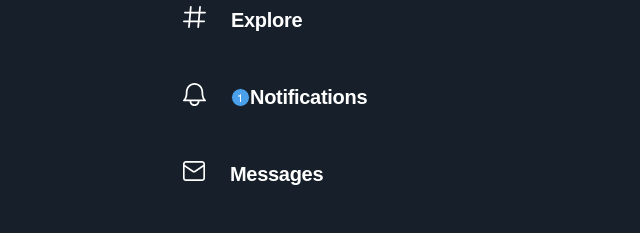
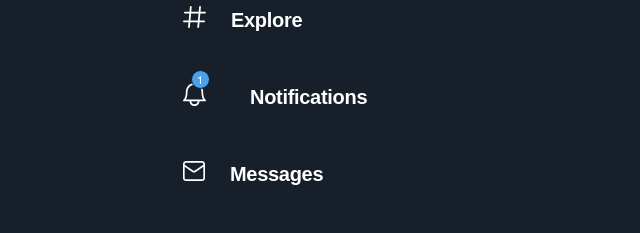
Before and after one commit to Roberts2223/twitter-bootcamp, a plain HTML site: page index.html in a window 1280 px wide. Shown: the part 132-365 px from the top of the page, 0-640 px from the left. Drawn offline with nearby package versions, Linux system fonts and the light colour scheme; files that its build step writes are made by us from their sources.

Commit message:
small notification position

```diff
--- a/index.html
+++ b/index.html
@@ -40,10 +40,12 @@
                 </svg>
             </span>
 <!-- mazais -->
+                <div id="mazais">
                 <svg width="19" height="19" viewBox="0 0 19 19" fill="none" xmlns="http://www.w3.org/2000/svg">
                     <circle cx="9.5" cy="9.5" r="9" fill="#4BA0EC" stroke="#17202A"/>
                     <path d="M9.916 14V6.201H9.201C9.14967 6.49433 9.05433 6.73633 8.915 6.927C8.77567 7.11767 8.60333 7.268 8.398 7.378C8.2 7.488 7.97633 7.565 7.727 7.609C7.47767 7.64567 7.221 7.664 6.957 7.664V8.412H8.981V14H9.916Z" fill="white"/>
                     </svg>
+                </div>
 
                 <span class="text">Notifications</span>
         </a>
--- a/style.scss
+++ b/style.scss
@@ -47,3 +47,9 @@ svg {
       border-radius: 100px;
       background: #4BA0EC;
   }
+
+  #mazais{
+      position: relative;
+      right: 40px;
+      bottom:15px;
+  }
```
